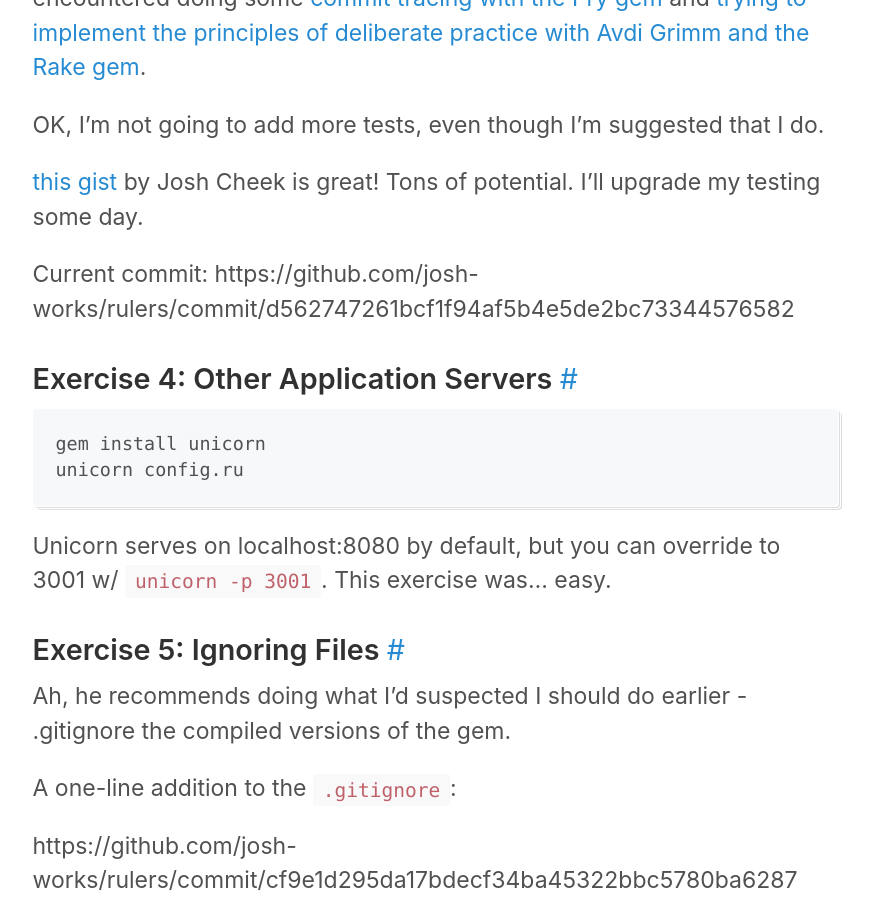
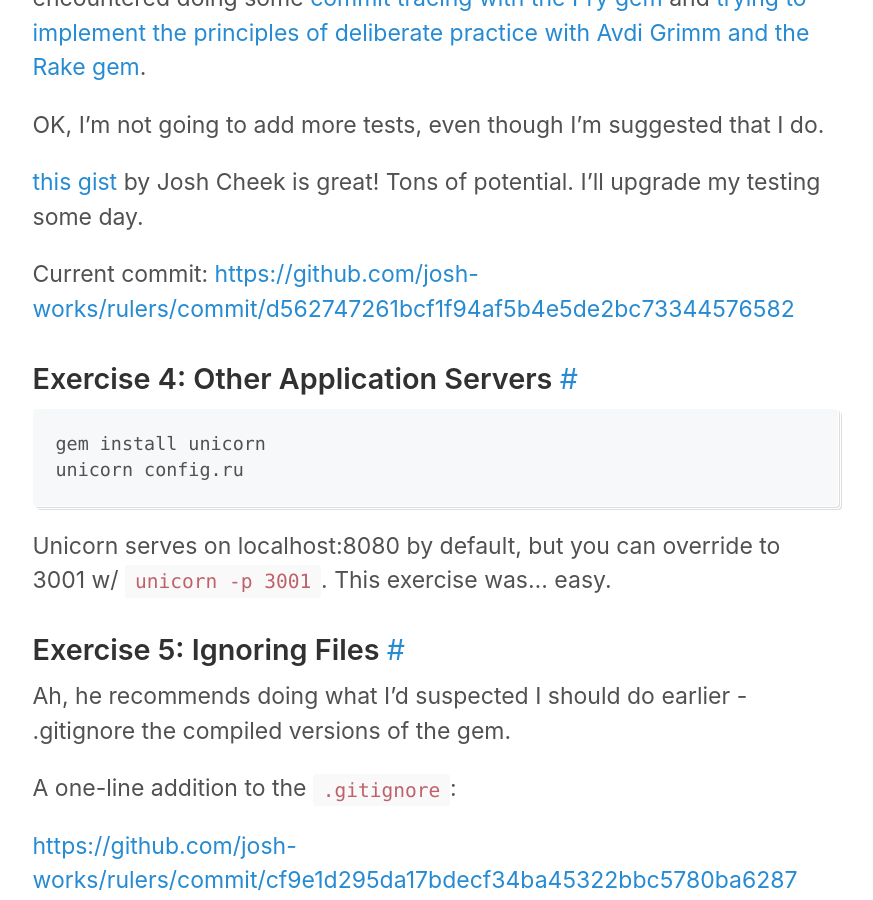
Before and after one commit to josh-works/intermediaterubycom, a Jekyll site: the page built from _posts/2021-05-04-rebuilding_rails_part_1/2021-05-04-rebuilding_rails_part_1.md, in a window 1280 px wide and 900 px high, scrolled down 13090 px. Shown: the whole window, without its empty margins (205-1078 px from the left). Built offline with Jekyll 4.4.1, drawn with Linux system fonts in a browser that asks for light colours; comment, search, counter and statistics services are not loaded; some of the changed lines change nothing that is shown.

Commit message:
Make URLs URLs

```diff
--- a/_posts/2021-05-04-rebuilding_rails_part_1/2021-05-04-rebuilding_rails_part_1.md
+++ b/_posts/2021-05-04-rebuilding_rails_part_1/2021-05-04-rebuilding_rails_part_1.md
@@ -322,7 +322,7 @@
 
 [this gist](https://gist.github.com/JoshCheek/989a099594059ebf3015) by Josh Cheek is great! Tons of potential. I'll upgrade my testing some day.
 
-Current commit: https://github.com/josh-works/rulers/commit/d562747261bcf1f94af5b4e5de2bc73344576582
+Current commit: [https://github.com/josh-works/rulers/commit/d562747261bcf1f94af5b4e5de2bc73344576582](https://github.com/josh-works/rulers/commit/d562747261bcf1f94af5b4e5de2bc73344576582)
 
 ### Exercise 4: Other Application Servers
 
@@ -339,6 +339,7 @@
 
 A one-line addition to the `.gitignore`:
 
-https://github.com/josh-works/rulers/commit/cf9e1d295da17bdecf34ba45322bbc5780ba6287
-
+[https://github.com/josh-works/rulers/commit/cf9e1d295da17bdecf34ba45322bbc5780ba6287
+](https://github.com/josh-works/rulers/commit/cf9e1d295da17bdecf34ba45322bbc5780ba6287
+)
 And this concludes chapter 1.
```
